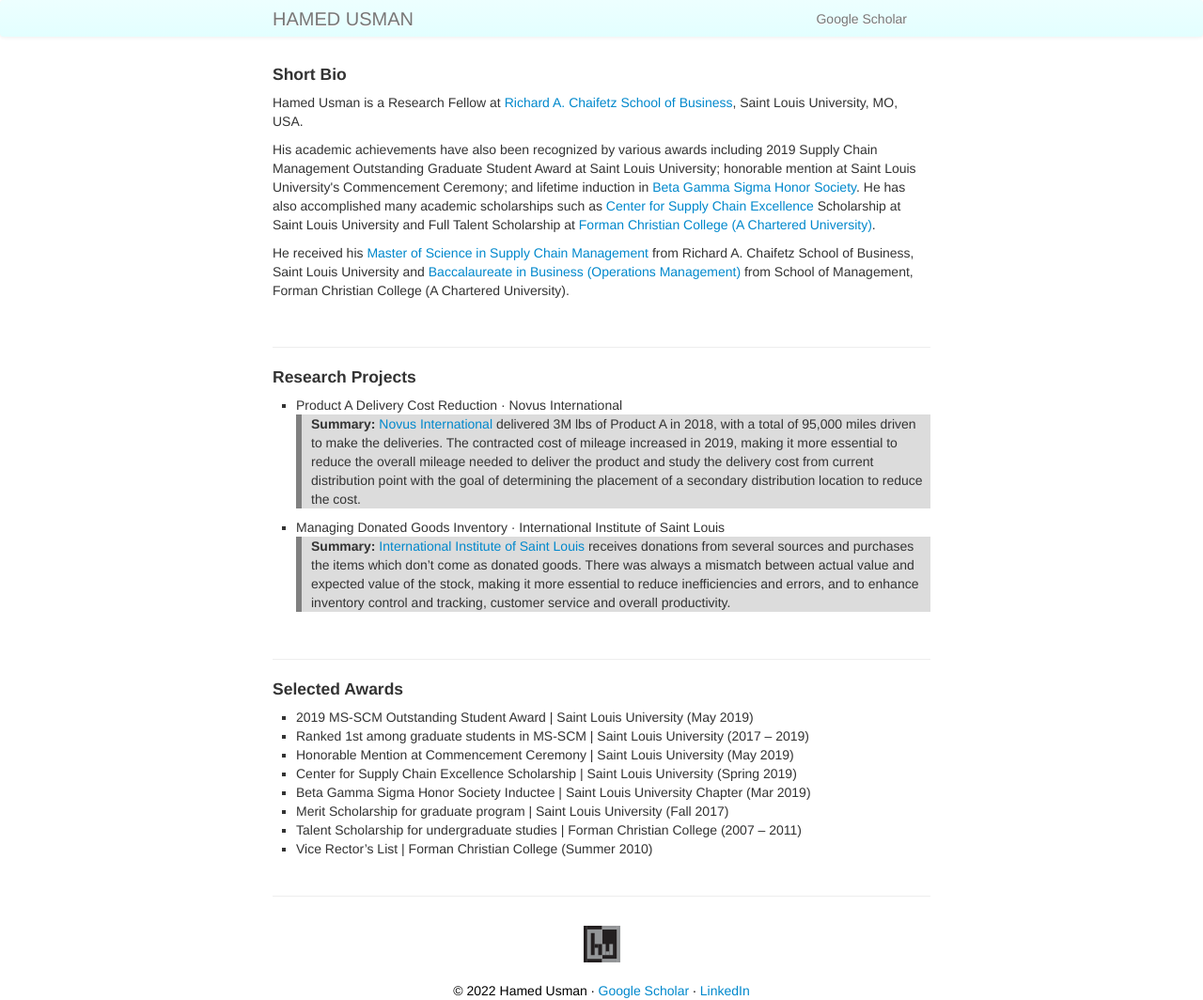
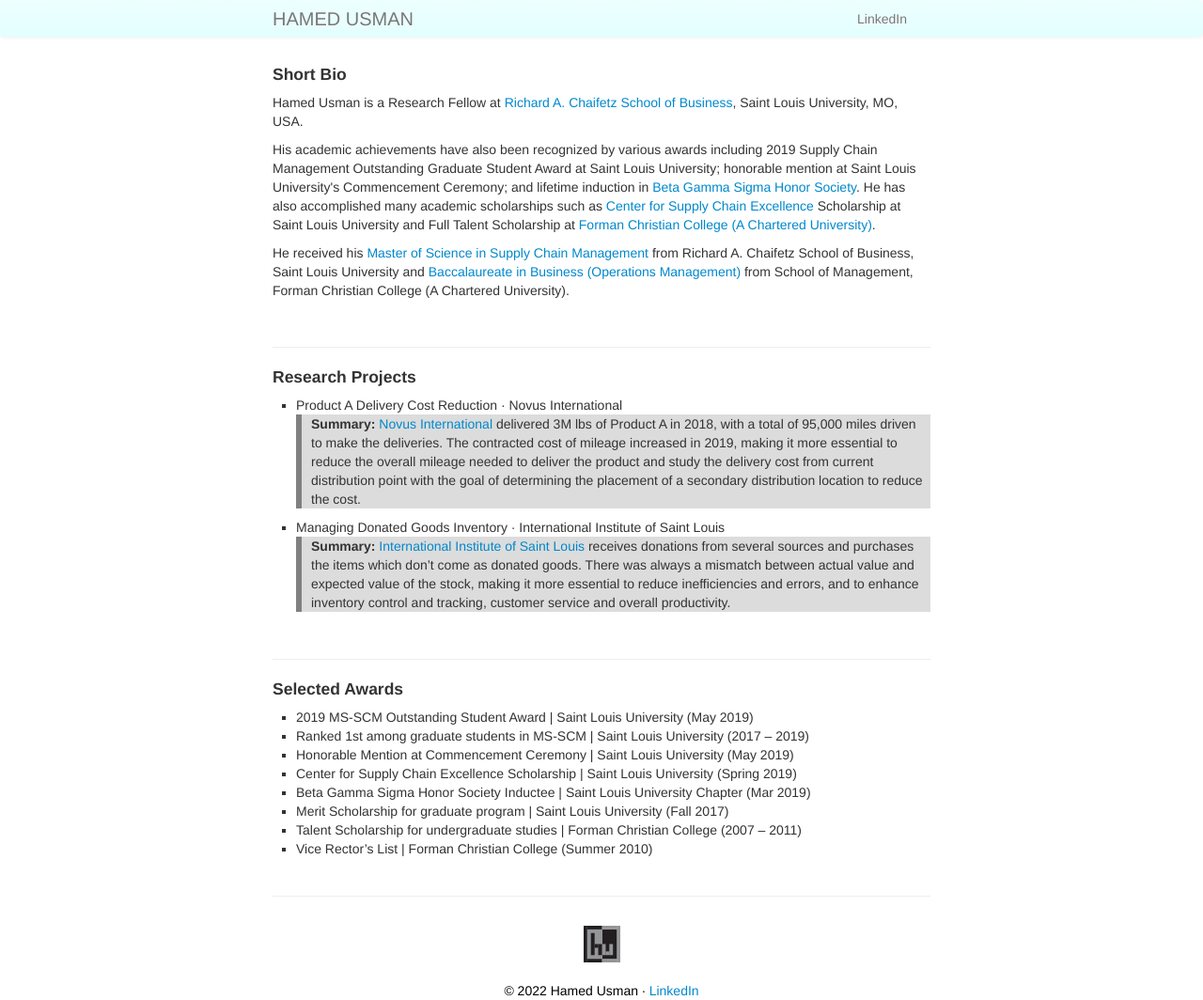
Before and after one commit to hamedusman/hamedusman.github.io, a Jekyll site: the page built from index.md, in a window 1280 px wide. Shown: the whole page at 94% size. Built offline with Jekyll 4.4.1, drawn with Linux system fonts in a browser that asks for light colours.

Commit message:
Update default.html

```diff
--- a/_includes/themes/twitter/default.html
+++ b/_includes/themes/twitter/default.html
@@ -39,7 +39,8 @@
             <!--<li><a href="{{ BASE_PATH }}/assets/résumé.pdf" rel="noopener noreferrer" target="_blank"><p class="hover-underline-animation">Résumé</p></a></li>-->
             <!--<li><a href="/pages/research.html"><p class="hover-underline-animation">Research</p></a></li>-->
             <!--<li><a href="/pages/awards.html"><p class="hover-underline-animation">Awards</p></a></li>-->
-            <li><a href="https://scholar.google.com/citations?hl=en&user=wVuB9pAAAAAJ" rel="noopener noreferrer" target="_blank"><p class="hover-underline-animation">Google Scholar</p></a></li>
+            <!--<li><a href="https://scholar.google.com/citations?hl=en&user=wVuB9pAAAAAJ" rel="noopener noreferrer" target="_blank"><p class="hover-underline-animation">Google Scholar</p></a></li>-->
+            <li><a href="https://linkedin.com/in/hamedusman" rel="noopener noreferrer" target="_blank"><p class="hover-underline-animation">LinkedIn</p></a></li>
           </ul>
         </div>
       </div>
@@ -63,7 +64,7 @@
       <div id="hu"><img src="../assets/hu.svg"/></div><br>
       <p>&copy; <script>document.write(new Date().getFullYear())</script> Hamed Usman ∙
       <!--<a href="http://hamedusman.github.io">Home</a> ∙ -->
-      <a href="https://scholar.google.com/citations?hl=en&user=wVuB9pAAAAAJ" rel="noopener noreferrer" target="_blank">Google Scholar</a> ∙
+      <!--<a href="https://scholar.google.com/citations?hl=en&user=wVuB9pAAAAAJ" rel="noopener noreferrer" target="_blank">Google Scholar</a> ∙ -->
       <a href="https://linkedin.com/in/hamedusman" rel="noopener noreferrer" target="_blank">LinkedIn</a> <!--∙
       <!--<a href="mailto:">Email</a></p>-->
     </footer>
```
